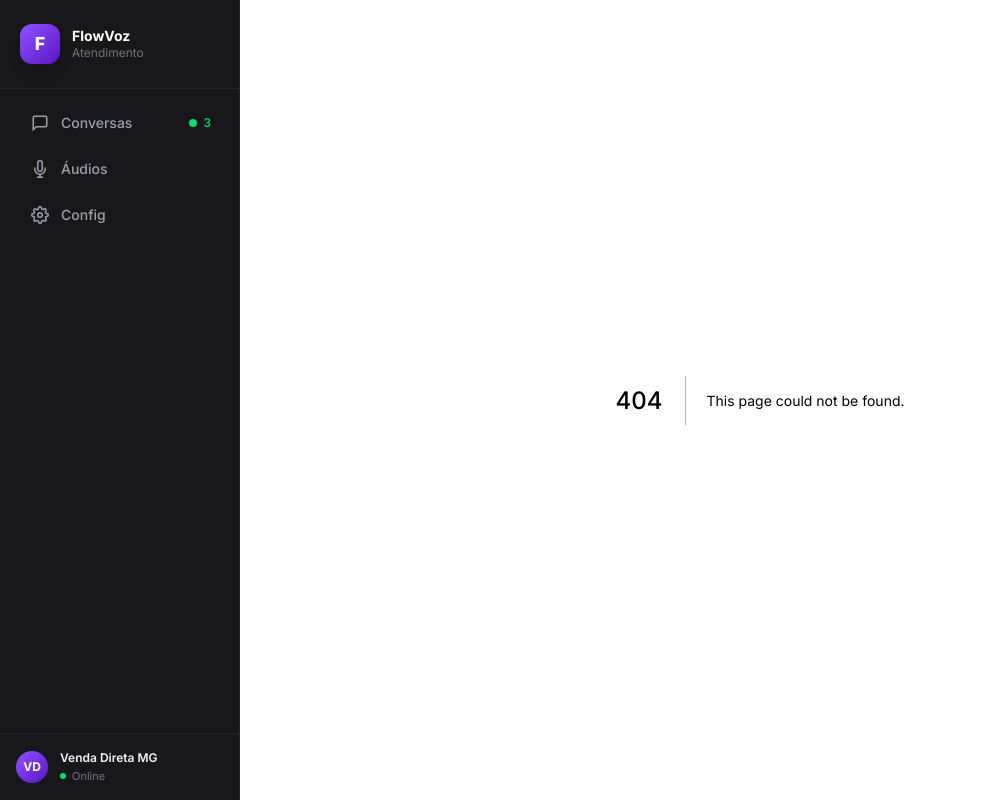
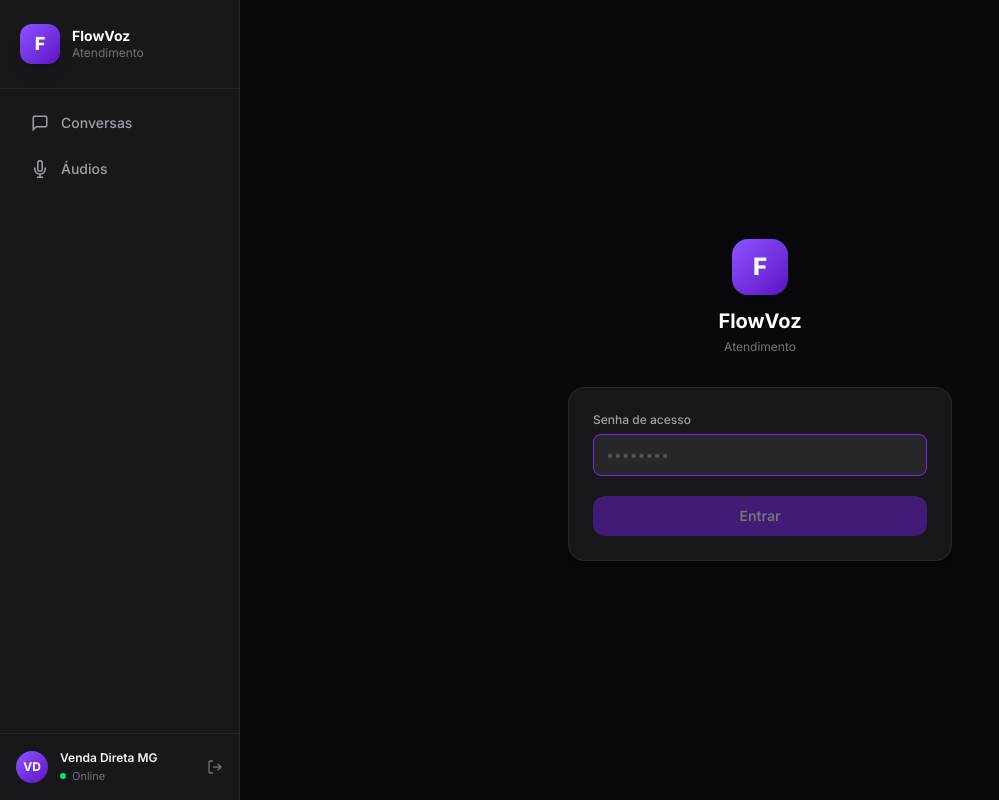
Before and after one commit to LuizSantosIA/flowvoz, a Next.js app: page /login in a window 1280 px wide. Before the commit this address had no page. Shown: the whole page, without its empty margins (0-999 px from the left). Built offline with nearby package versions, Linux system fonts and the light colour scheme.

Commit message:
Sprint de entrega: login, segredo no webhook, polling 5s, /config escondido, sidebar limpa

```diff
--- /dev/null
+++ b/src/app/api/login/route.ts
@@ -0,0 +1,30 @@
+import { NextRequest, NextResponse } from 'next/server'
+
+async function sha256Hex(s: string) {
+  const buf = await crypto.subtle.digest('SHA-256', new TextEncoder().encode(s))
+  return Array.from(new Uint8Array(buf)).map(b => b.toString(16).padStart(2, '0')).join('')
+}
+
+export async function POST(req: NextRequest) {
+  const { password } = await req.json().catch(() => ({ password: '' }))
+  const expected = process.env.PANEL_PASSWORD
+
+  if (!expected) {
+    return NextResponse.json({ ok: false, error: 'PANEL_PASSWORD não configurado no servidor.' }, { status: 500 })
+  }
+
+  if (typeof password !== 'string' || password !== expected) {
+    return NextResponse.json({ ok: false, error: 'Senha incorreta.' }, { status: 401 })
+  }
+
+  const token = await sha256Hex(expected)
+  const res = NextResponse.json({ ok: true })
+  res.cookies.set('flowvoz_session', token, {
+    httpOnly: true,
+    secure: true,
+    sameSite: 'lax',
+    path: '/',
+    maxAge: 60 * 60 * 24 * 30, // 30 dias
+  })
+  return res
+}
--- /dev/null
+++ b/src/app/api/logout/route.ts
@@ -0,0 +1,7 @@
+import { NextResponse } from 'next/server'
+
+export async function POST() {
+  const res = NextResponse.json({ ok: true })
+  res.cookies.set('flowvoz_session', '', { path: '/', maxAge: 0 })
+  return res
+}
--- a/src/app/api/webhook/evolution/route.ts
+++ b/src/app/api/webhook/evolution/route.ts
@@ -2,6 +2,17 @@ import { NextRequest, NextResponse } from 'next/server'
 import { db } from '@/lib/db'
 
 export async function POST(req: NextRequest) {
+  // Protege o webhook: exige ?secret=WEBHOOK_SECRET (ou header X-Webhook-Secret).
+  // Se WEBHOOK_SECRET não estiver configurado no env, o webhook fica aberto (modo dev).
+  const expected = process.env.WEBHOOK_SECRET
+  if (expected) {
+    const url = new URL(req.url)
+    const got = url.searchParams.get('secret') ?? req.headers.get('x-webhook-secret') ?? ''
+    if (got !== expected) {
+      return NextResponse.json({ error: 'Unauthorized' }, { status: 401 })
+    }
+  }
+
   const body = await req.json()
   const data = body?.data
 
--- a/src/app/conversas/page.tsx
+++ b/src/app/conversas/page.tsx
@@ -167,6 +167,28 @@ function ConversasContent() {
       .then((data: Message[]) => { setMessages(data); setLoadingMsgs(false) })
       .catch(() => { setMessages([]); setLoadingMsgs(false) })
   }, [selectedKey]) // eslint-disable-line react-hooks/exhaustive-deps
+
+  // ── Polling 5s: atualiza lista e mensagens sem precisar de F5 ──
+  const selectedRef = useRef<ConversaItem | null>(null)
+  useEffect(() => { selectedRef.current = selectedConversa })
+  useEffect(() => {
+    const id = setInterval(() => {
+      fetch('/api/conversas')
+        .then(r => r.json())
+        .then((data: ConversaItem[]) => { if (Array.isArray(data)) setConversas(data) })
+        .catch(() => { /* silencioso */ })
+      const sel = selectedRef.current
+      if (sel) {
+        const q = new URLSearchParams({ session_id: sel.session_id })
+        if (sel.inbox) q.set('inbox', sel.inbox)
+        fetch(`/api/conversas?${q.toString()}`)
+          .then(r => r.json())
+          .then((data: Message[]) => { if (Array.isArray(data)) setMessages(data) })
+          .catch(() => { /* silencioso */ })
+      }
+    }, 5000)
+    return () => clearInterval(id)
+  }, [])
 
   useEffect(() => {
     bottomRef.current?.scrollIntoView({ behavior: 'smooth' })
--- a/src/app/layout.tsx
+++ b/src/app/layout.tsx
@@ -2,6 +2,7 @@ import type { Metadata } from 'next'
 import Link from 'next/link'
 import { Inter } from 'next/font/google'
 import './globals.css'
+import LogoutButton from '@/components/LogoutButton'
 
 const inter = Inter({ subsets: ['latin'] })
 
@@ -11,9 +12,8 @@ export const metadata: Metadata = {
 }
 
 const navItems = [
-  { href: '/conversas', label: 'Conversas', icon: 'message', live: true },
+  { href: '/conversas', label: 'Conversas', icon: 'message' },
   { href: '/audios',    label: 'Áudios',    icon: 'mic' },
-  { href: '/config',   label: 'Config',    icon: 'settings' },
 ]
 
 function Icon({ name }: { name: string }) {
@@ -66,12 +66,6 @@ export default function RootLayout({ children }: { children: React.ReactNode })
                   className="flex items-center gap-3 px-4 py-3 rounded-r-lg text-sm font-medium text-zinc-400 hover:bg-violet-500/10 hover:text-zinc-100 transition-all border-l-[3px] border-transparent hover:border-violet-500">
                   <Icon name={item.icon} />
                   {item.label}
-                  {item.live && (
-                    <span className="ml-auto flex items-center gap-1.5">
-                      <span className="w-2 h-2 bg-green-400 rounded-full animate-pulse" />
-                      <span className="text-xs text-green-400 font-medium">3</span>
-                    </span>
-                  )}
                 </Link>
               ))}
             </nav>
@@ -85,6 +79,7 @@ export default function RootLayout({ children }: { children: React.ReactNode })
                     <span className="text-[11px] text-zinc-500">Online</span>
                   </div>
                 </div>
+                <LogoutButton />
               </div>
             </div>
           </aside>
--- /dev/null
+++ b/src/app/login/page.tsx
@@ -0,0 +1,77 @@
+'use client'
+
+import { Suspense, useState } from 'react'
+import { useRouter, useSearchParams } from 'next/navigation'
+
+function LoginForm() {
+  const router = useRouter()
+  const params = useSearchParams()
+  const next = params.get('next') || '/conversas'
+
+  const [password, setPassword] = useState('')
+  const [loading, setLoading] = useState(false)
+  const [error, setError] = useState('')
+
+  async function submit(e: React.FormEvent) {
+    e.preventDefault()
+    setLoading(true)
+    setError('')
+    try {
+      const r = await fetch('/api/login', {
+        method: 'POST',
+        headers: { 'Content-Type': 'application/json' },
+        body: JSON.stringify({ password }),
+      })
+      if (r.ok) {
+        router.replace(next)
+        router.refresh()
+      } else {
+        const data = await r.json().catch(() => ({}))
+        setError(data.error || 'Senha incorreta.')
+      }
+    } catch {
+      setError('Falha de rede. Tente de novo.')
+    }
+    setLoading(false)
+  }
+
+  return (
+    <div className="min-h-screen flex items-center justify-center bg-[#09090b] px-4">
+      <div className="w-full max-w-sm">
+        <div className="flex flex-col items-center mb-8">
+          <div className="w-14 h-14 rounded-2xl bg-gradient-to-br from-violet-500 to-violet-800 flex items-center justify-center font-extrabold text-2xl text-white shadow-lg mb-3">F</div>
+          <h1 className="text-xl font-bold text-white">FlowVoz</h1>
+          <p className="text-xs text-zinc-500 mt-1">Atendimento</p>
+        </div>
+
+        <form onSubmit={submit} className="bg-zinc-900 border border-zinc-800 rounded-2xl p-6 shadow-xl">
+          <label className="block text-xs font-medium text-zinc-400 mb-1.5">Senha de acesso</label>
+          <input
+            type="password"
+            value={password}
+            onChange={e => setPassword(e.target.value)}
+            autoFocus
+            className="w-full px-3 py-2.5 bg-zinc-800 border border-zinc-700 rounded-lg text-sm text-zinc-100 placeholder-zinc-600 focus:outline-none focus:border-violet-600 transition-colors"
+            placeholder="••••••••"
+          />
+          {error && <p className="mt-2 text-xs text-rose-400">{error}</p>}
+          <button
+            type="submit"
+            disabled={loading || !password}
+            className="mt-5 w-full py-2.5 bg-violet-600 hover:bg-violet-700 disabled:opacity-40 disabled:cursor-not-allowed text-white text-sm font-semibold rounded-xl transition-colors"
+          >
+            {loading ? 'Entrando…' : 'Entrar'}
+          </button>
+        </form>
+      </div>
+    </div>
+  )
+}
+
+export default function LoginPage() {
+  return (
+    <Suspense fallback={<div className="min-h-screen flex items-center justify-center bg-[#09090b] text-zinc-500 text-sm">Carregando…</div>}>
+      <LoginForm />
+    </Suspense>
+  )
+}
--- /dev/null
+++ b/src/components/LogoutButton.tsx
@@ -0,0 +1,33 @@
+'use client'
+
+import { useRouter } from 'next/navigation'
+import { useState } from 'react'
+
+export default function LogoutButton() {
+  const router = useRouter()
+  const [loading, setLoading] = useState(false)
+
+  async function handleLogout() {
+    setLoading(true)
+    try {
+      await fetch('/api/logout', { method: 'POST' })
+    } catch { /* silencioso */ }
+    router.replace('/login')
+    router.refresh()
+  }
+
+  return (
+    <button
+      onClick={handleLogout}
+      disabled={loading}
+      title="Sair"
+      className="text-zinc-500 hover:text-rose-400 transition-colors disabled:opacity-50"
+    >
+      <svg className="w-4 h-4" fill="none" viewBox="0 0 24 24" stroke="currentColor" strokeWidth={2}>
+        <path d="M9 21H5a2 2 0 0 1-2-2V5a2 2 0 0 1 2-2h4" />
+        <polyline points="16 17 21 12 16 7" />
+        <line x1="21" y1="12" x2="9" y2="12" />
+      </svg>
+    </button>
+  )
+}
--- /dev/null
+++ b/src/middleware.ts
@@ -0,0 +1,39 @@
+import { NextRequest, NextResponse } from 'next/server'
+
+/**
+ * Protege o painel inteiro com login simples baseado em senha (PANEL_PASSWORD).
+ * Excluídos do bloqueio: /login, /api/login, /api/logout, webhooks e estáticos.
+ *
+ * Cookie 'flowvoz_session' guarda o SHA-256 da senha (não a senha em si),
+ * para não expor a credencial mesmo em caso de leitura indevida do cookie.
+ */
+
+async function sha256Hex(s: string) {
+  const buf = await crypto.subtle.digest('SHA-256', new TextEncoder().encode(s))
+  return Array.from(new Uint8Array(buf)).map(b => b.toString(16).padStart(2, '0')).join('')
+}
+
+export async function middleware(req: NextRequest) {
+  const password = process.env.PANEL_PASSWORD
+  // Sem PANEL_PASSWORD configurado → painel aberto (modo dev / instalação inicial).
+  if (!password) return NextResponse.next()
+
+  const cookie = req.cookies.get('flowvoz_session')?.value
+  const expected = await sha256Hex(password)
+
+  if (cookie === expected) return NextResponse.next()
+
+  // Não autenticado: redireciona pra /login (preservando o destino)
+  const url = req.nextUrl.clone()
+  const target = url.pathname + url.search
+  url.pathname = '/login'
+  url.search = target && target !== '/' ? `?next=${encodeURIComponent(target)}` : ''
+  return NextResponse.redirect(url)
+}
+
+// Aplica em tudo, exceto rotas públicas e assets.
+export const config = {
+  matcher: [
+    '/((?!api/webhook|api/login|api/logout|login|_next/static|_next/image|audios|favicon).*)',
+  ],
+}
```
